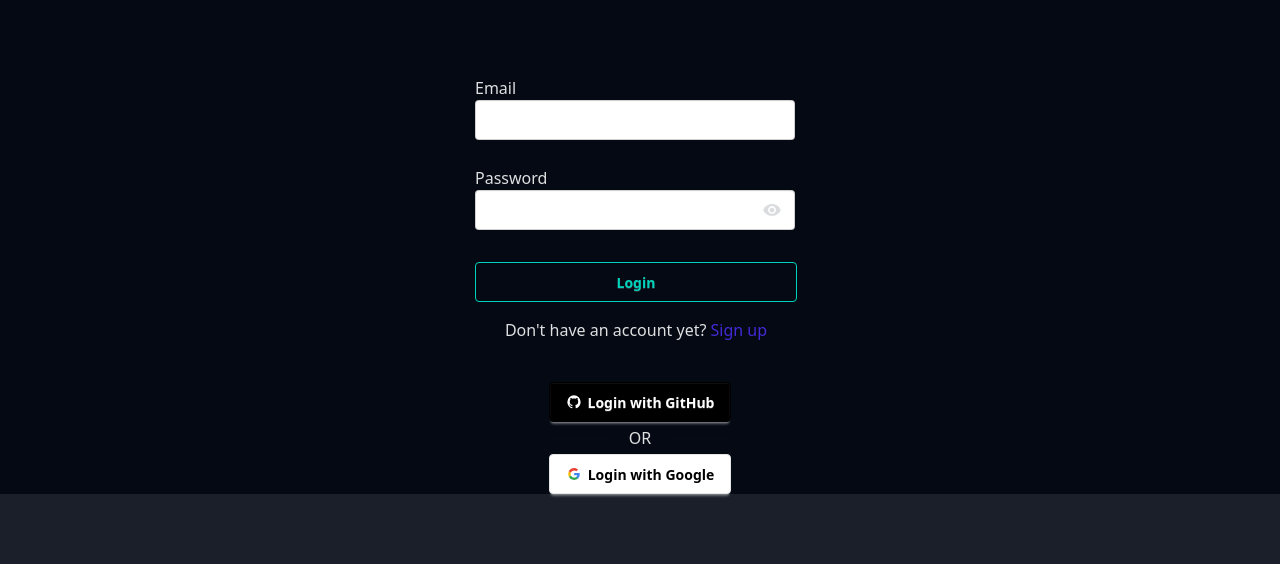
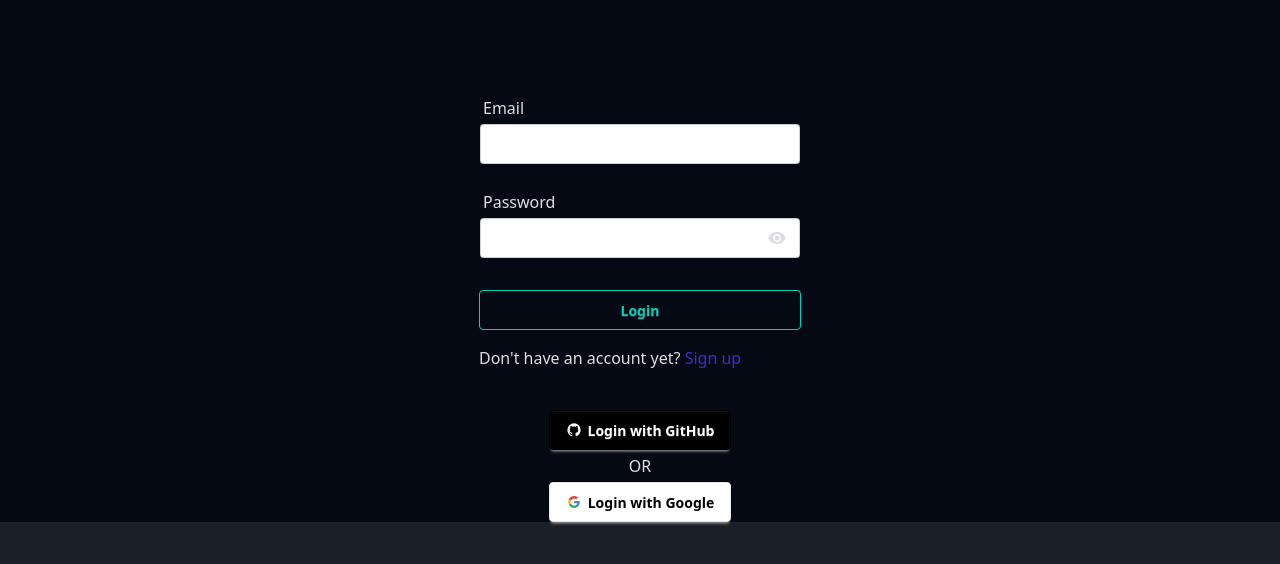
Before and after one commit to aspects19/hitimu, a React (Vite) app: page /login in a window 1280 px wide. Shown: the top 564 px of the page. Built offline with nearby package versions, Linux system fonts and the light colour scheme; no server answers.

Commit message:
Add Firefox specific css

```diff
--- a/src/routes/(auth)/login.tsx
+++ b/src/routes/(auth)/login.tsx
@@ -35,12 +35,12 @@ function Login() {
 
 
   return (
-    <div className='flex flex-col w-full items-center pt-6'>
+    <div className='flex flex-col w-full items-center pt-10 '>
 
       {error && <p className="text-red-500">{error}</p>}
-      <form className='flex ml-10 flex-col mt-13 ' onSubmit={HandleLogin}>
+      <form className='flex mx-auto flex-col mt-13  items-center' onSubmit={HandleLogin}>
 
-        <span>Email</span>
+        <span className='input-label mt-1 mb-1 ml-1 mr-auto'>Email</span>
         <label className="input validator">
           <svg className="h-[1em] opacity-50" xmlns="http://www.w3.org/2000/svg" viewBox="0 0 24 24">
             <g
@@ -64,7 +64,7 @@ function Login() {
         </label>
         <div className="validator-hint ">Enter valid email address</div>
 
-        <span>Password</span>
+        <span className='input-label mb-1 ml-1 mr-auto'>Password</span>
         <label className="input validator">
           <svg className="h-[1em] opacity-50" xmlns="http://www.w3.org/2000/svg" viewBox="0 0 24 24">
             <g
@@ -98,7 +98,7 @@ function Login() {
           <br />At least one number <br />At least one lowercase letter <br />At least one uppercase letter
         </p>
 
-        <div className='mt-8 flex flex-col mr-12 gap-4 items-center'>
+        <div className='mt-8 flex flex-col gap-4'>
           <button className=" btn min-w-[322px] btn-outline btn-accent w-full" type="submit" > Login </button>
           <p >Don't have an account yet? <a href='/signup' className=' link-primary'>Sign up</a></p>
         </div>
--- a/src/routes/(auth)/signup.tsx
+++ b/src/routes/(auth)/signup.tsx
@@ -38,6 +38,7 @@ function Signup() {
 
       {error && <p className="text-red-500">{error}</p>}
       <form className='flex mx-auto items-center pt-5 flex-col' onSubmit={handleSignup}>
+
         <span className='input-label mt-4 mb-1 ml-1 mr-auto'>Email</span>
         <label className="input validator">
           <svg className="h-[1em] opacity-50" xmlns="http://www.w3.org/2000/svg" viewBox="0 0 24 24">
@@ -121,7 +122,7 @@ function Signup() {
           <br />containing only letters, numbers or dash
         </p>
 
-        <div className=' flex flex-col  '>
+        <div className=' flex flex-col gap-4 '>
           <button className=" btn min-w-[322px] btn-outline btn-accent w-full" type="submit" > Login </button>
           <p >Have an account already? <a href='/login' className=' link-primary'>Sign in</a></p>
         </div>
```
